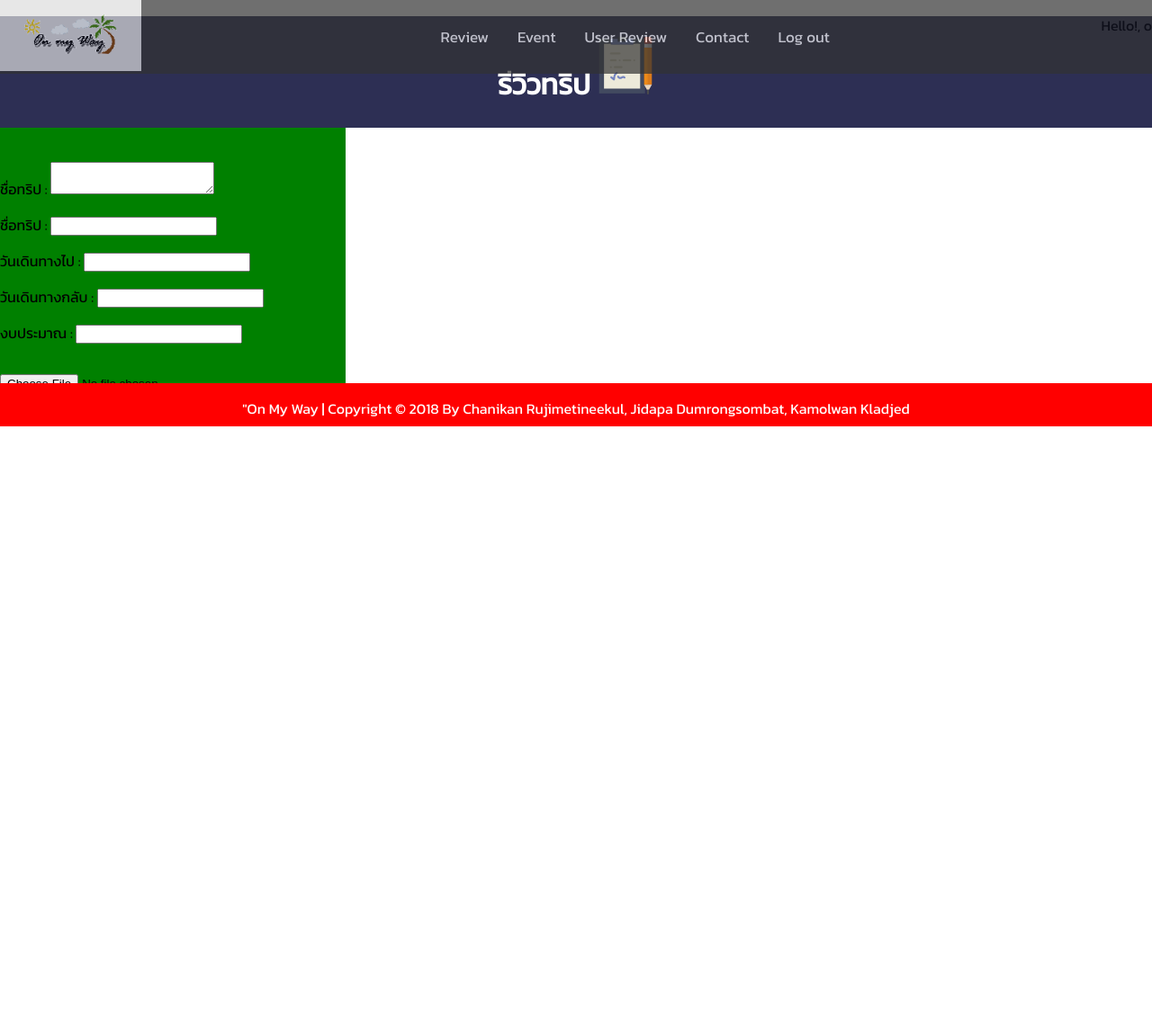
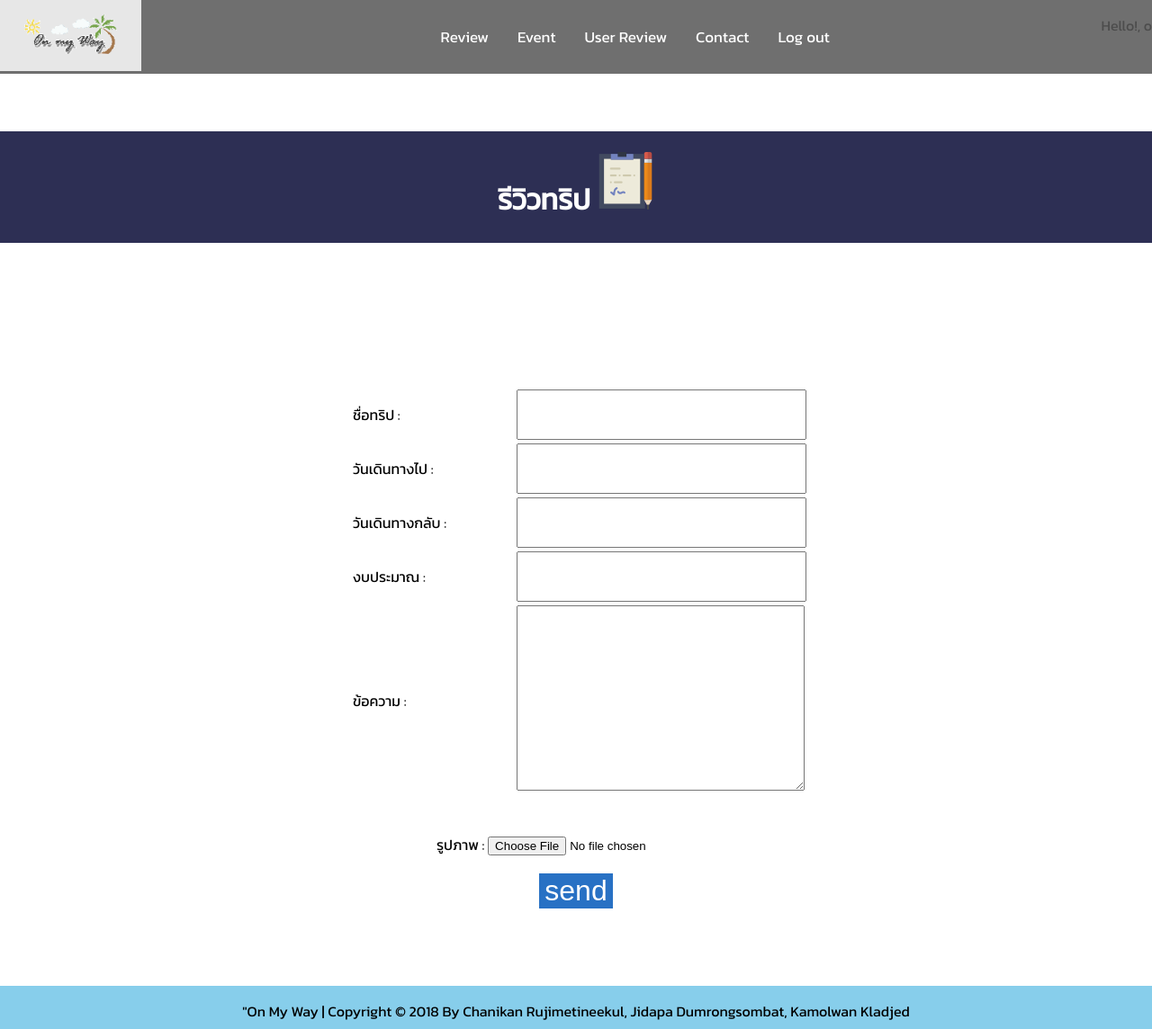
Before and after one commit to Chanikarn1/webinfo, a Flask app: page /user_Review.html in a window 1280 px wide. Shown: the whole page at 90% size. Before the commit the page ends 474 px from the top, so only its background shows below. Run offline with Flask 2, Linux system fonts and the light colour scheme; a user stored in the database is signed in.

Commit message:
edit all page

```diff
--- a/webinfo/static/css/nav.css
+++ b/webinfo/static/css/nav.css
@@ -137,12 +137,12 @@ body{
   }
 
   #myButtontop:hover {
-    background-color:orangered;
+    background-color:rgb(23, 98, 128);
   }
 
 .footer {
-    background-color: red;
-    color: white;
+    background-color: skyblue;
+    color: rgb(0, 0, 0);
     position: absolute;
     width: 100%;
     clear: both;
--- a/webinfo/static/css/review.css
+++ b/webinfo/static/css/review.css
@@ -39,9 +39,9 @@ margin-right: 5%;
 
 /* Fake image */
 .fakeimg {
-/*  background-color: #aaa;    */
+ background-color: #aaa;
     height: auto;
-    padding: 10px;
+     padding: 10px;
     margin-top: 2px;
 
 
--- a/webinfo/templates/event1.html
+++ b/webinfo/templates/event1.html
@@ -28,7 +28,7 @@
   }
 
   .mar {
-    background-color: rgba(233, 123, 165, 0.24);
+    background-color: rgba(255, 255, 255, 0.24);
   margin-right: 5%;
     margin-left: 5%;
 }
--- a/webinfo/templates/nav.html
+++ b/webinfo/templates/nav.html
@@ -22,22 +22,23 @@
         </div>
         <div class="navbar-content">
           <div class="firstsection">
-            <a class="#active" href="review.html">Review</a>
-            <a href="event1.html">Event</a>
+            <a class="#active" href="{{ url_for('review') }}">Review</a>
+            <a href="{{ url_for('event1') }}">Event</a>
             {% if username %}
             <a href="{{ url_for('user_review') }}">User Review</a>
-            {% else %}
-            <a href="{{ url_for('login') }}" onclick="return Confirmlogin()" >User Review</a>
-            {% endif %}
+
+
+
             <a href="contact.html">Contact</a>
-            {% if username %}
+
             <a href="{{ url_for('logout') }}" onclick="return ConfirmLogOut()">Log out</a>
           </div>
           <div class="second-section">
             <p>Hello!, {{ username }}</p>
           </div>
           {% else %}
-
+          <a href="{{ url_for('login') }}" onclick="return Confirmlogin()" >User Review</a>
+          <a href="contact.html">Contact</a>
           <div class="second-section">
             <div class="dropdown">
                 <button class="dropbtn"><img src="../static/img/avatar.png" style="width: 40%;" >
--- a/webinfo/templates/showpic.html
+++ b/webinfo/templates/showpic.html
@@ -9,7 +9,7 @@ display: inline;
 }
 </style>
 {% block content %}
-{%for x in usertrip %}
+{% for x in usertrip %}
 <div class="box">
 <h1>{{x.NameTrip}}</h1>
    <a href="{{  url_for('detail',nametrip=x.NameTrip) }}"><img src="../static/img/ImgUpload/{{x.ImageName}}" style="width: 340px; "> </a>
--- a/webinfo/templates/user_Review.html
+++ b/webinfo/templates/user_Review.html
@@ -1,5 +1,6 @@
 {% extends "nav.html" %}
 {% block title %}Index{% endblock %}
+<link href="https://fonts.googleapis.com/css?family=Kanit" rel="stylesheet">
 {% block head %}
   {{ super() }}
   <style>
@@ -8,10 +9,36 @@
         color: white;
       background-color: rgba(6, 9, 53, 0.842);
       padding: 2px;
+      margin-top: 10%;
       }
       .input{
-        width: 30%;
-        background-color: green;
+        width:40%;
+        /* height: 70%; */
+
+        position: relative;
+        margin-bottom: 10%;
+       padding: 2px;
+
+      }
+      .tableinput{
+        margin-top: 30%;
+        font-family: 'Kanit', sans-serif;
+        width: 100%;
+        padding: 5px;
+      }
+      .button{
+        font-size: 20px;
+        background-color: rgb(40, 113, 196); /* Green */
+    border: none;
+    color: white;
+    /* padding: 15px 32px; */
+    text-align: center;
+    text-decoration: none;
+    display: inline-block;
+    font-size: 32px;
+    margin: 4px 2px;
+    cursor: pointer;
+        /* height: 10px; */
       }
       </style>
 
@@ -28,54 +55,55 @@
 </h1>
 </center>
 </div>
+<center>
 
-<!-- <form method="POST"> -->
-    <!-- <input type="file" name="pic" accept="image/*">
 
-    <input type="text"> -->
+
     <div class="input">
     <form action="{{  url_for('.user_review') }}" method="POST" enctype="multipart/form-data" >
     {{test}}
     {% if error %}
     {{error}}
     {% endif %}
-    <table>
+
+  <table class="tableinput">
 <tr>
-<td></td>
-<td></td>
+<td>ชื่อทริป : </td>
+<td><input type="text" name="NameTrip" style="width: 100%;height: 50px"></td>
 </tr>
 <tr>
-    <td></td>
-    <td></td>
+    <td>วันเดินทางไป : </td>
+    <td><input type="text" name="goday" style="width: 100%;height: 50px"></td>
 </tr>
 <tr>
-    <td></td>
-    <td></td>
+    <td>วันเดินทางกลับ : </td>
+    <td><input type="text" name="backday" style="width: 100%;height: 50px"></td>
 </tr>
 <tr>
-    <td></td>
-    <td></td>
+    <td>งบประมาณ : </td>
+    <td><input type="text" name="money" style="width: 100%;height: 50px;"></td>
 </tr>
 <tr>
-    <td></td>
-    <td></td>
+    <td>ข้อความ : </td>
+    <td><textarea name="msg"style="width: 100%;height: 200px;"></textarea></td>
 </tr>
 
     </table>
-    <label><p>ชื่อทริป : <textarea name="msg" ></textarea></p></label>
 
+<!--
      <label><p>ชื่อทริป : <input type="text" name="NameTrip" ></p></label>
      <label><p>วันเดินทางไป : <input type="text" name="goday" > </p></label>
      <label><p>วันเดินทางกลับ : <input type="text" name="backday" > </p></label>
-     <label><p>งบประมาณ : <input type="text" name="money" > </p></label>
+     <label><p>งบประมาณ : <input type="text" name="money" > </p></label> -->
 
-          <br><input type="file" name="file" accept="image/*"></p>
+          <br><p>รูปภาพ : <input type="file" name="file" accept="image/*"></p>
 
 
 
-      <input type="submit" value="send" >
+      <input type="submit" value="send" class="button">
     </form>
   </div>
+</center>
    <!-- <script>
     function Confirm(){
       if (!confirm("Are you sure?")){
--- a/webinfo/views.py
+++ b/webinfo/views.py
@@ -275,6 +275,7 @@ def detail(nametrip):
 
     username = session.get('username', '')
     session['username'] = username
+
     trip = ReviewByUser.query.filter_by(NameTrip=nametrip).first() #nametrip คือค่าที่ส่งมาจากอีกหน้า
     tripname = trip.NameTrip                                        #NameTrip คือ Attribute ของตาราง ชื่อ ReviewByUser
     back_date = trip.back_date                                                      #nametrip เป็นชื่อตัวแปรที่เก็บค่าของอ็อบเจคที่ดึงดาต้าเบสขึ้นมา
@@ -301,7 +302,11 @@ def event1():
 
 @app.route("/review.html")
 def review():
-    return render_template("/review.html")
+    usertrip = ReviewByUser.query.all()
+
+    return render_template("review.html",usertrip=usertrip)
+    # return render_template("review.html",usertrip=usertrip)
+
 
 @app.route("/review4.html")
 def review4():
```
Also changed, not shown: webinfo/static/css/contact.css (+6 -3 lines), webinfo/static/css/login.css (+13 -12 lines), webinfo/templates/contact.html (+11 -8 lines), webinfo/templates/detail.html (+7 -2 lines), webinfo/templates/review.html (+25 -9 lines), webinfo/static/img/ImgUpload/trip20.jpg (added), webinfo/static/img/ImgUpload/trip21.jpg (added), webinfo/static/img/ImgUpload/trip22.jpg (added), webinfo/static/img/ImgUpload/trip23.jpg (added), webinfo/static/img/ImgUpload/trip24.jpg (added), webinfo/users.db.
